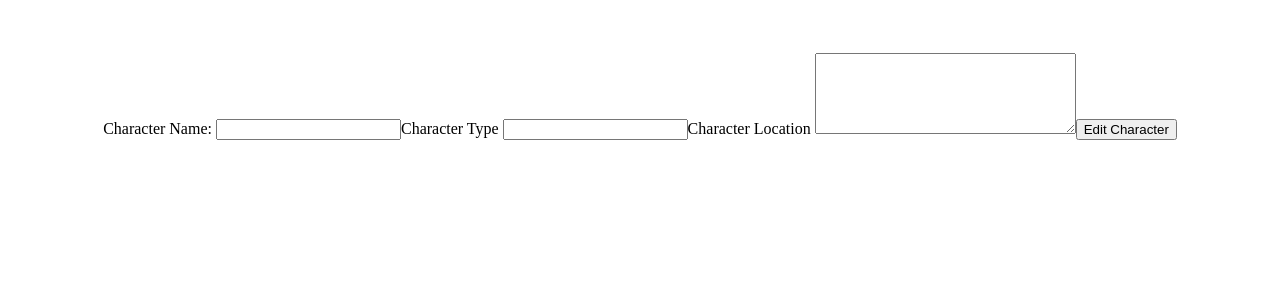
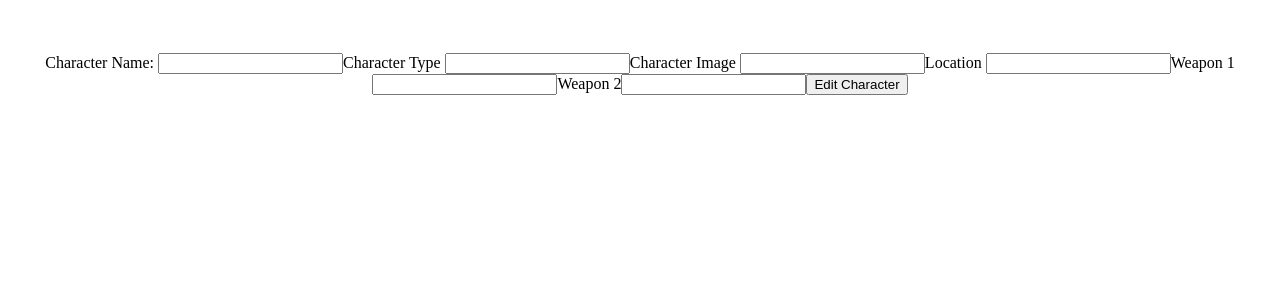
Before and after one commit to Andr3L4/Resident-Evil-App-CRUD, a React (Vite) app: page /updateData/1 in a window 1280 px wide. Shown: the top 300 px of the page. Built offline with nearby package versions, Linux system fonts and the light colour scheme; no server answers.

Commit message:
finished edit function

```diff
--- a/src/Pages/UpdateData.jsx
+++ b/src/Pages/UpdateData.jsx
@@ -8,7 +8,10 @@ const UpdateData = () => {
   const [field, setField] = useState(false);
   const [name, setName] = useState("");
   const [type, setType] = useState("");
-  const [charLocation, setCharLocation] = useState("");
+  const [image, setImage] = useState("");
+  const [location, setLocation] = useState("");
+  const [weapon1, setWeapon1] = useState("");
+  const [weapon2, setWeapon2] = useState("");
 
   const { id } = useParams();
 
@@ -21,6 +24,10 @@ const UpdateData = () => {
         setCharacter(res.data);
         setName(res.data.name);
         setType(res.data.type);
+        setImage(res.data.image);
+        setLocation(res.data.location);
+        setWeapon1(res.data.weapon[0]);
+        setWeapon2(res.data.weapon[1]);
         /*         setCharLocation(res.data.location); */
       })
 
@@ -37,7 +44,7 @@ const UpdateData = () => {
   const handleSubmit = (event) => {
     event.preventDefault();
 
-    const data = { name, type /* , location  */ };
+    const data = { name, type, image, location, weapons:[weapon1, weapon2] };
 
     axios
       .put(`https://resident-evil-app-backend.onrender.com/characters/${id}`, data)
@@ -79,7 +86,40 @@ const UpdateData = () => {
           }}
         />
 
-        <label>Character Location </label>
+<label>Character Image </label>
+        <input
+          type="text"
+          value={image}
+          onChange={(e) => {
+            setImage(e.target.value);
+          }}
+        />
+        <label>Location </label>
+        <input
+          type="text"
+          value={location}
+          onChange={(e) => {
+            setLocation(e.target.value);
+          }}
+        />
+<label>Weapon 1 </label>
+        <input
+          type="text"
+          value={weapon1}
+          onChange={(e) => {
+            setWeapon1(e.target.value);
+          }}
+        />
+
+<label>Weapon 2</label>
+        <input
+          type="text"
+          value={weapon2}
+          onChange={(e) => {
+            setWeapon2(e.target.value);
+          }}
+        />
+        {/*<label>Character Location </label>
         <textarea
           id="DataDoc"
           cols="30"
@@ -88,7 +128,7 @@ const UpdateData = () => {
           onChange={(e) => {
             setCharLocation(e.target.value);
           }}
-        ></textarea>
+        ></textarea>*/}
 
         {/*                 <p>
                     <label>Character Image Url: </label>
```
